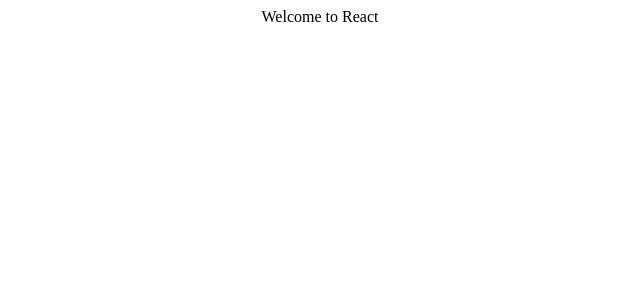
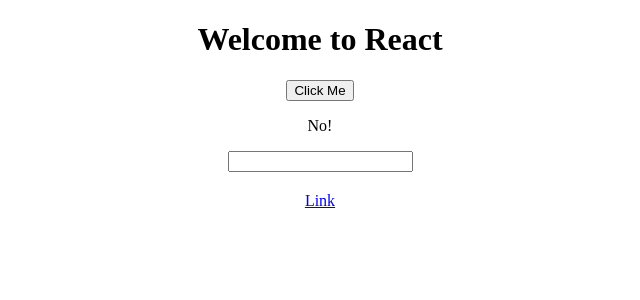
Before and after one commit to pesto-students/exercises-batch-8, a React (Create React App) app in the folder test-basics/: page / in a window 1280 px wide. Shown: the top 300 px of the page, without its empty margins (320-960 px from the left). Built offline with nearby package versions, Linux system fonts and the light colour scheme; the HTML template or start-up script is replaced by a standard one.

Commit message:
Solved the test basics

```diff
--- a/test-basics/src/App.js
+++ b/test-basics/src/App.js
@@ -8,11 +8,24 @@
     on: false,
     input: '',
     mainColor: 'blue',
-  }
+    message: 'No!',
+  };
+
+  handleClick = () => this.setState({ message: 'Yes!' });
+
+  handleInputChange = event => this.setState({ input: event.currentTarget.value });
+
+  handleStrings = str => str.length > 0;
   render() {
+    const { input, mainColor, message } = this.state;
     return (
       <div className="App">
-        Welcome to React
+        <h1 className={mainColor}>Welcome to React</h1>
+        <button type="button" onClick={this.handleClick}>Click Me</button>
+        <p className="button-state">{message}</p>
+        <input type="text" name="test" onChange={this.handleInputChange} />
+        <h2>{input}</h2>
+        <Link address="www.google.com" />
       </div>
     );
   }
@@ -20,7 +33,9 @@
 
 export class Link extends Component {
   render() {
-    return null;
+    // eslint-disable-next-line react/prop-types
+    const { address, hide } = this.props;
+    return hide ? null : <a href={address}>Link</a>;
   }
 }
 
```
Also changed, not shown: test-basics/src/setupTests.js (+1 -1 lines), 2 other files (tests, documents, lock files or other folders).
